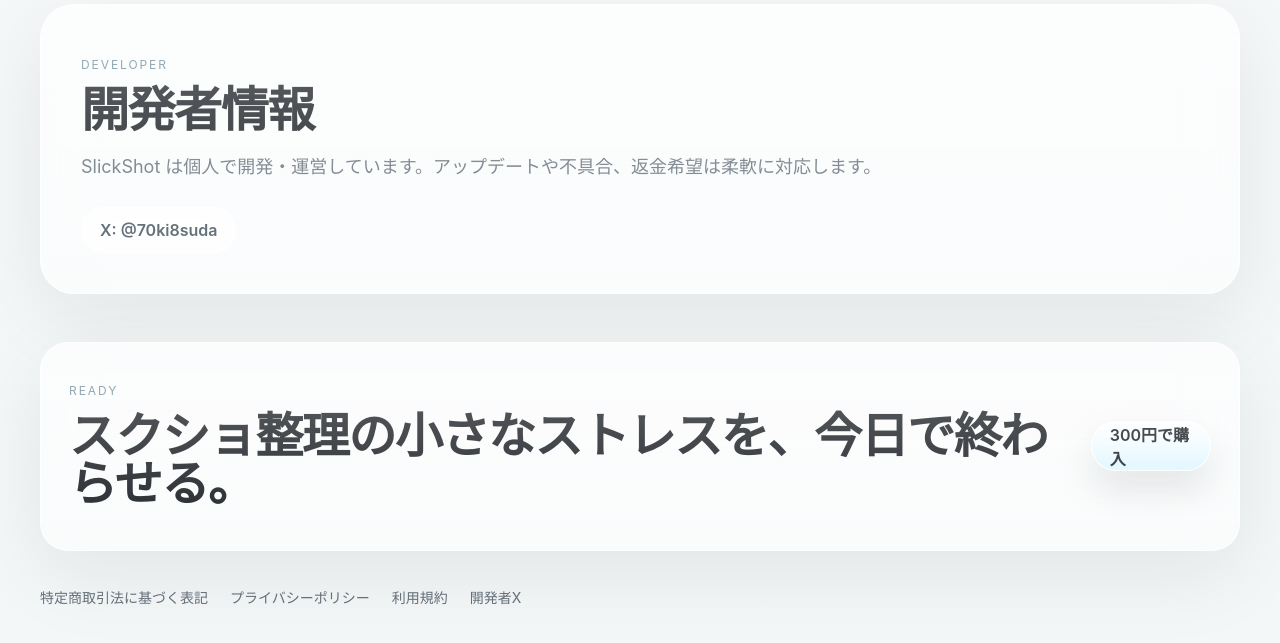
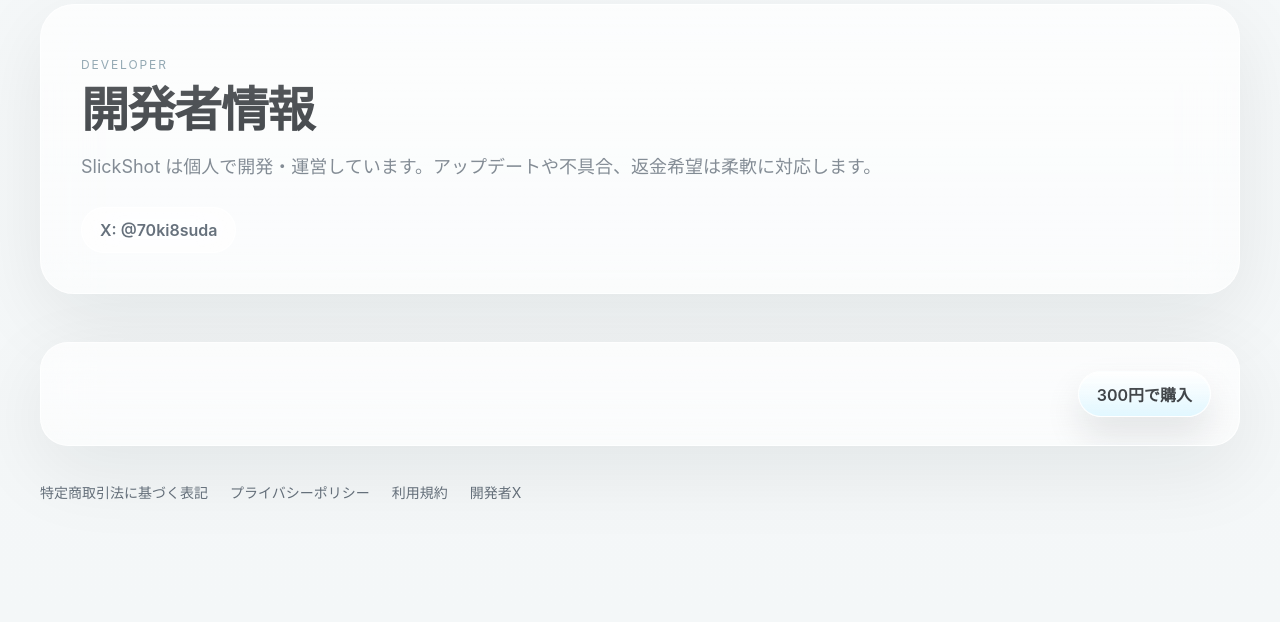
Before and after one commit to 70ki8suda/slick-shot, a plain HTML site: page docs/lp/index.html in a window 1280 px wide. Shown: the part 4294-4937 px from the top of the page. After the commit the page ends 4916 px from the top, so only its background shows below. Drawn offline with Linux system fonts and the light colour scheme.

Commit message:
docs: simplify final landing cta

```diff
--- a/docs/lp/index.html
+++ b/docs/lp/index.html
@@ -268,10 +268,7 @@
         </section>
 
         <section class="final-cta glass-card">
-          <div>
-            <p class="section-kicker">Ready</p>
-            <h2>スクショ整理の小さなストレスを、今日で終わらせる。</h2>
-          </div>
+          <div></div>
           <a class="primary-button" data-stripe-link href="https://buy.stripe.com/test_placeholder">300円で購入</a>
         </section>
 
```
